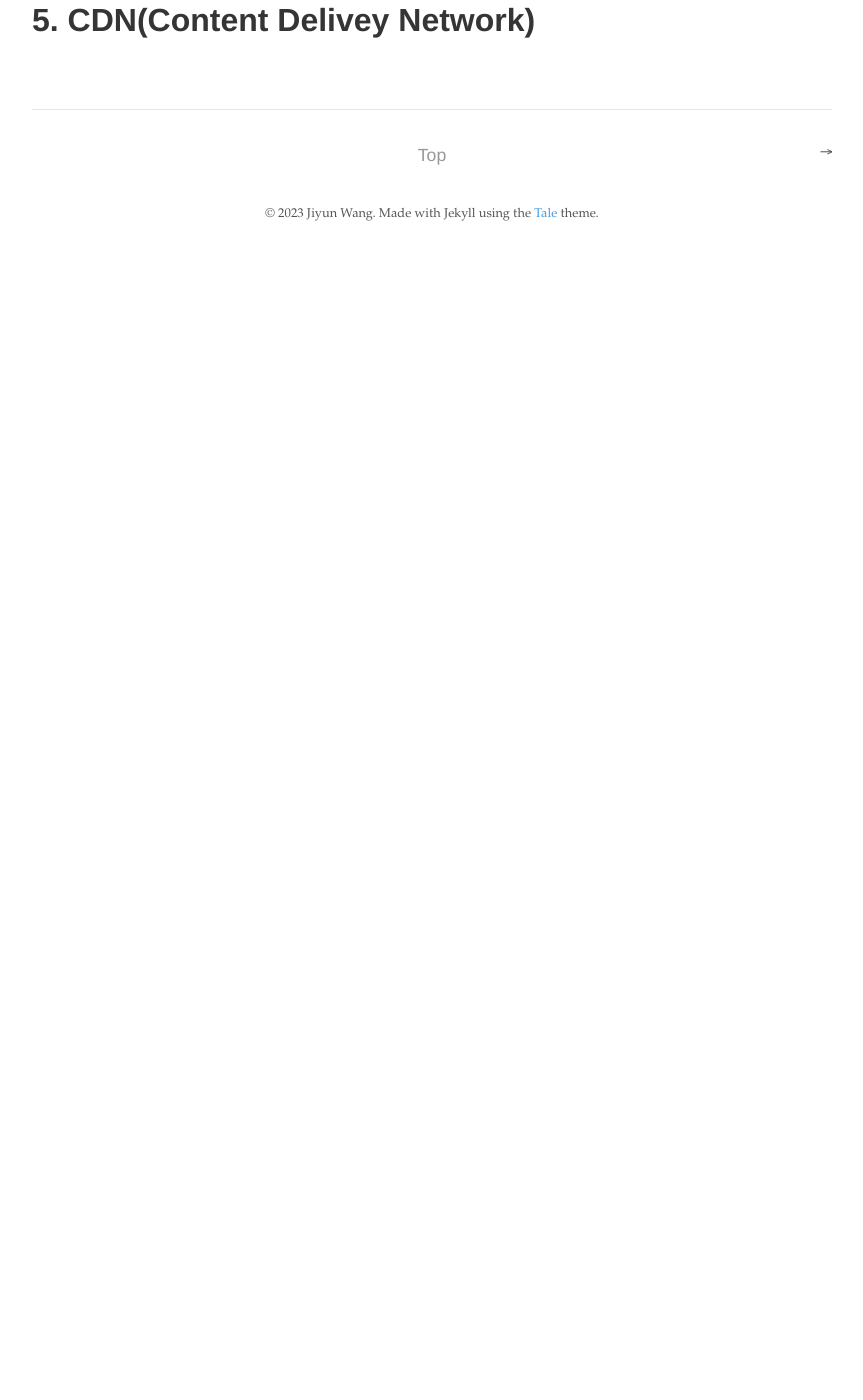
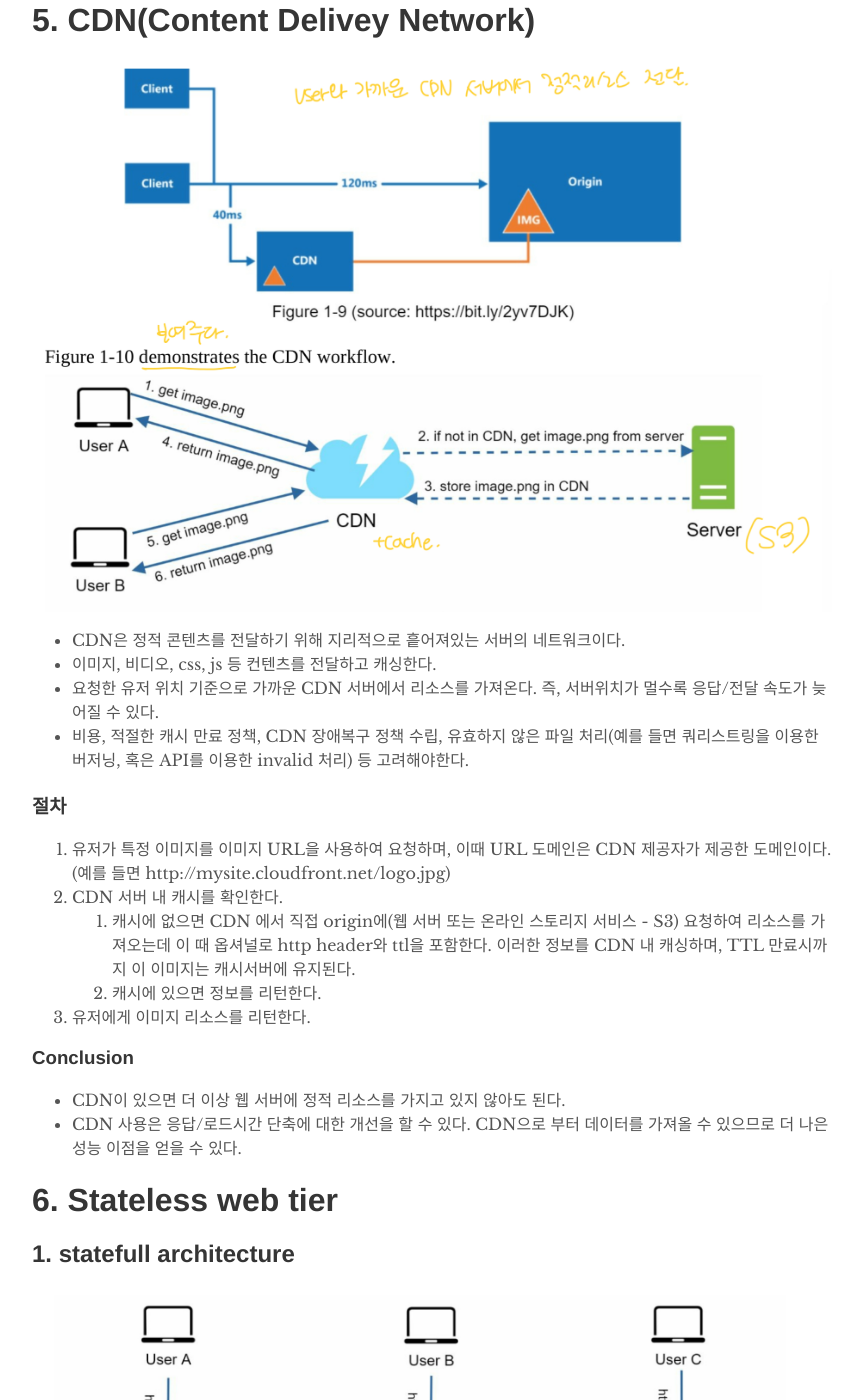
Before and after one commit to jiyunbb/Jiyun-Wang7.github.io, a Jekyll site: the page built from _posts/2023-11-08-System-Design-Interview-An-Insiders-Guide-ch1.md, in a window 1280 px wide and 1400 px high, scrolled down 4474 px. Shown: the whole window, without its empty margins (208-1071 px from the left). Built offline with Jekyll 4.4.1, drawn with Linux system fonts in a browser that asks for light colours; before the commit the page ends 4731 px from its top, so only the background shows below that; some of the changed text lies outside the part shown.

Commit message:
cdnm, statefull/stateless 내용 추가

```diff
--- a/_posts/2023-11-08-System-Design-Interview-An-Insiders-Guide-ch1.md
+++ b/_posts/2023-11-08-System-Design-Interview-An-Insiders-Guide-ch1.md
@@ -83,3 +83,38 @@ tags: [book]
 
 
 # 5. CDN(Content Delivey Network)
+![Alt text](../assets/system-design-interview/cdn.jpeg)
+- CDN은 정적 콘텐츠를 전달하기 위해 지리적으로 흩어져있는 서버의 네트워크이다.
+- 이미지, 비디오, css, js 등 컨텐츠를 전달하고 캐싱한다.
+- 요청한 유저 위치 기준으로 가까운 CDN 서버에서 리소스를 가져온다. 즉, 서버위치가 멀수록 응답/전달 속도가 늦어질 수 있다.
+- 비용, 적절한 캐시 만료 정책, CDN 장애복구 정책 수립, 유효하지 않은 파일 처리(예를 들면 쿼리스트링을 이용한 버저닝, 혹은 API를 이용한 invalid 처리) 등 고려해야한다.
+
+### 절차
+1. 유저가 특정 이미지를 이미지 URL을 사용하여 요청하며, 이때 URL 도메인은 CDN 제공자가 제공한 도메인이다. (예를 들면 http://mysite.cloudfront.net/logo.jpg)
+2. CDN 서버 내 캐시를 확인한다.
+   1. 캐시에 없으면 CDN 에서 직접 origin에(웹 서버 또는 온라인 스토리지 서비스 - S3) 요청하여 리소스를 가져오는데 이 때 옵셔널로 http header와 ttl을 포함한다. 이러한 정보를 CDN 내 캐싱하며, TTL 만료시까지 이 이미지는 캐시서버에 유지된다.
+   2. 캐시에 있으면 정보를 리턴한다.
+3. 유저에게 이미지 리소스를 리턴한다.
+
+
+### Conclusion
+- CDN이 있으면 더 이상 웹 서버에 정적 리소스를 가지고 있지 않아도 된다.
+- CDN 사용은 응답/로드시간 단축에 대한 개선을 할 수 있다. CDN으로 부터 데이터를 가져올 수 있으므로 더 나은 성능 이점을 얻을 수 있다.
+
+
+# 6. Stateless web tier
+## 1. statefull architecture
+![Alt text](../assets/system-design-interview/statefull_arch.jpeg)
+- 동일한 유저는 동일한 서버에 라우팅되어야 한다. 이러한 라우팅이 보장이 되려면 요청시 세션정보나 헤더정보 등 추가정보가 필요하다.
+- 서버를 추가하거나 삭제 시 장애 발생 위험이 높고, 구조적인 어려움을 겪을 가능성이 높다. 또한 서버 장애에 대한 대응도 어렵다.
+- 예를 들면, 유저 A는 서버 1과 통신을 하였고, 그 서버에 세션정보를 저장하게 되기 때문에 앞으로도 계속 서버 1과 통신을 해야한다. 서버 1에 유저 A에 대한 정보가 있기 때문이다. 즉, 유저 A는 서버 2와 통신하게 되면 저장된 데이터가 없기 때문에 인증 오류나 기타 오류가 발생할 수 있다.
+
+## 2. stateless architecture
+![Alt text](../assets/system-design-interview/stateless_arch.jpeg)
+- 유저로 부터 온 http 요청은 어떤 웹 서버로 가던 상관이 없다. 각 웹 서버는 공유된 데이터 저장소에서 데이터를 가져와 유저의 요청을 처리할 수 있다. 각 지역의 데이터는 공유 데이터에 저장이 되며, 이 중 하나의 웹 서버에 이슈가 생기더라도 서비스에 이상을 주진 않는다.
+- 따라서 더 단순하고, 더 튼튼하고, 더 확장 가능한 방법이다.
+
+# 7. Data centers
+# 8. Message Queue
+# 9. Logging, metrics, automatic
+# 10. Database scaling
```
Also changed, not shown: assets/system-design-interview/cdn.jpeg (added), assets/system-design-interview/statefull_arch.jpeg (added), assets/system-design-interview/stateless_arch.jpeg (added), assets/system-design-interview/stateless_arch_2.jpeg (added).
